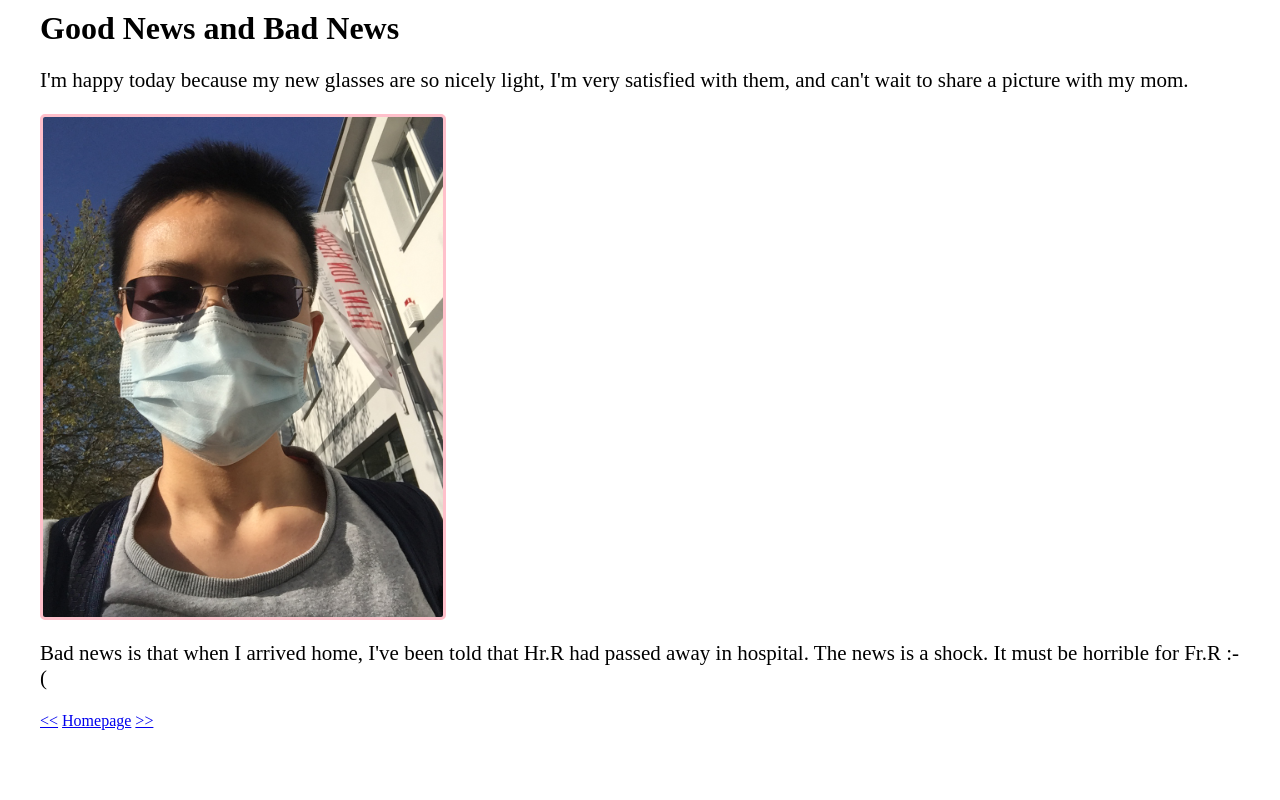
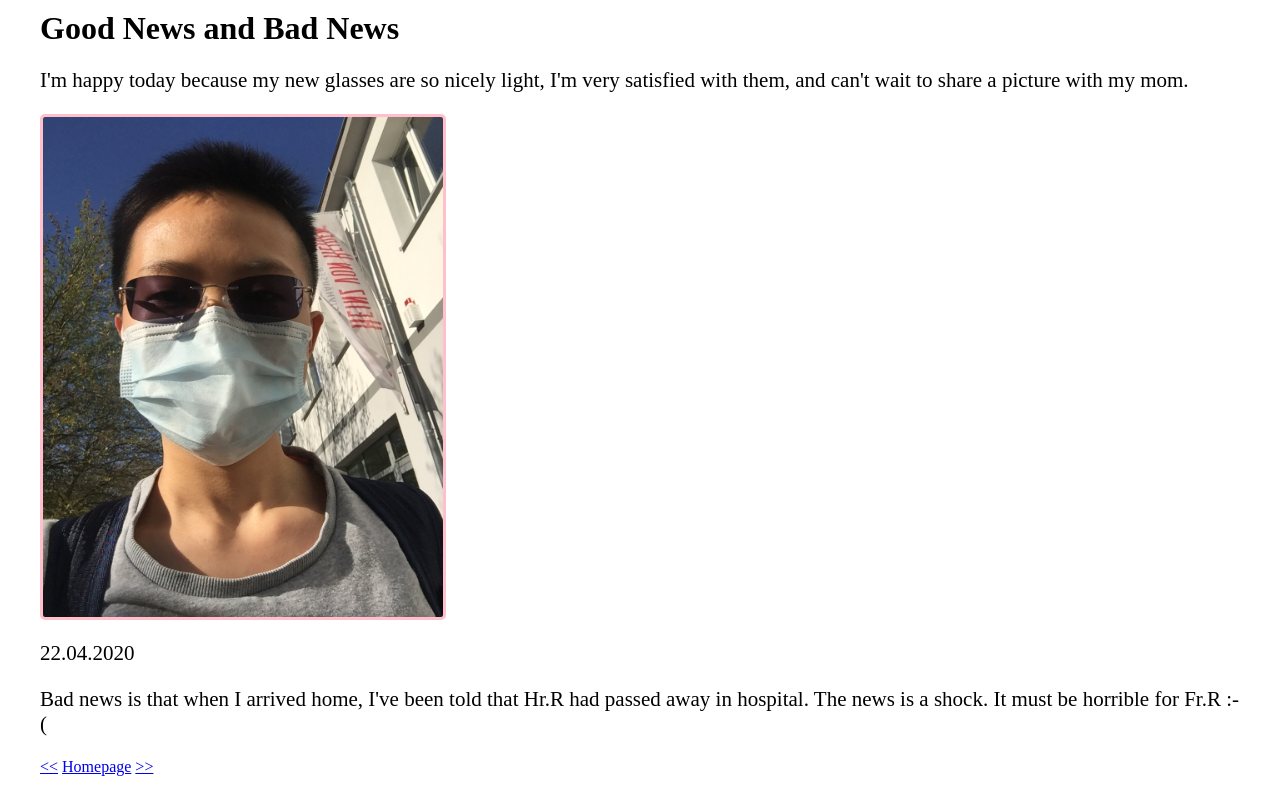
Before and after one commit to homo-felix/library, a plain HTML site: page c.html in a window 1280 px wide. Drawn offline with Linux system fonts and the light colour scheme.

Commit message:
Update c.html

```diff
--- a/c.html
+++ b/c.html
@@ -10,6 +10,7 @@
 <p>I'm happy today because my new glasses are so nicely light, I'm very satisfied with them, and can't wait to share a picture with my mom.
 </p>
 <img style="width:400px; height:500px; border-radius:5px; border:solid pink;" src="https://homo-felix.github.io/library/B243F632-3D7D-48F0-B77C-059C080578D2.jpeg">
+<p>22.04.2020</p>
 <p>Bad news is that when I arrived home, I've been told that Hr.R had passed away in hospital. The news is a shock. It must be horrible for Fr.R :-(</p>
 <a href="https://homo-felix.github.io/library/b.html"><<</a>
 <a href="https://homo-felix.github.io/library/index.html">Homepage</a>
```
